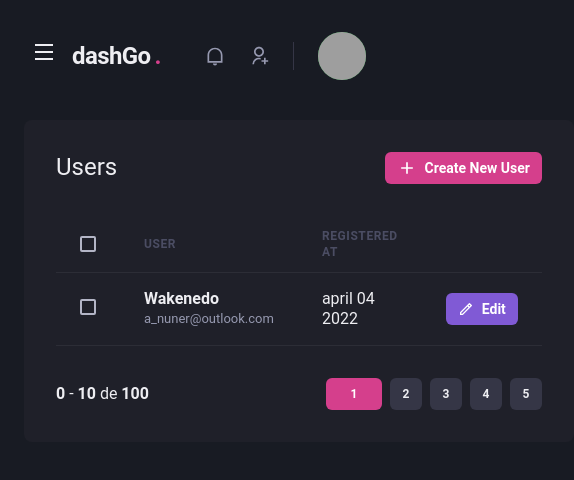
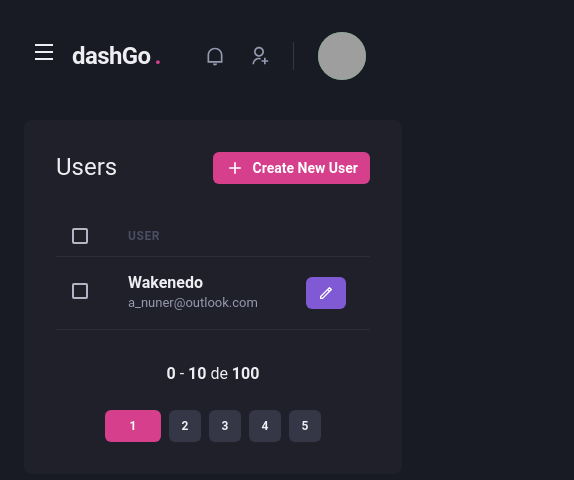
Before and after one commit to wakenedo/dash-go, a Next.js app: page /users in a window 390 px wide. Shown: the top 480 px of the page, 574 px wide, since content can reach past the window. Built offline with nearby package versions, Linux system fonts and the light colour scheme; grey boxes are pictures that could not be loaded.

Commit message:
Responsiveness - Part 4
This time was the users Component the table was adapted to the smaller displays removing the edit and adapting the button to receive just the Icon, removed the row 'Registred at' and changed the flex direction of the pagination component

```diff
--- a/src/components/Pagination/index.tsx
+++ b/src/components/Pagination/index.tsx
@@ -4,11 +4,11 @@ import { PaginationItem } from "./PaginationItem";
 export function Pagination() {
     return (
         <Stack
-            direction='row'
+            direction={['column','row']}
+            spacing='6'
             mt='8'
             justify='space-between'
             alignItems='center'
-            spacing='6'
         >
             <Box>
                 <strong>0</strong> - <strong>10</strong> de <strong>100</strong>
--- a/src/pages/users/index.tsx
+++ b/src/pages/users/index.tsx
@@ -1,10 +1,15 @@
-import { Box, Button, Checkbox, Flex, Heading, Icon, Table, Tbody, Td, Text, Th, Thead, Tr } from "@chakra-ui/react";
+import { Box, Button, Checkbox, Flex, Heading, Icon, Table, Tbody, Td, Text, Th, Thead, Tr, useBreakpointValue } from "@chakra-ui/react";
 import { RiAddLine, RiPencilLine } from "react-icons/ri";
 import { Header } from "../../components/Header";
 import { Pagination } from "../../components/Pagination";
 import { Sidebar } from "../../components/Sidebar";
 
 export default function UserList() {
+    const isWideVersion = useBreakpointValue({
+        base: false,
+        lg: true
+    })
+
     return (
         <Box>
             <Header />
@@ -19,7 +24,7 @@ export default function UserList() {
                             size='sm'
                             fontSize='sm'
                             colorScheme='pink'
-                            leftIcon={<Icon as={RiAddLine} fontSize='20'/>}
+                            leftIcon={<Icon as={RiAddLine} fontSize='20' />}
                         >
                             Create New User
                         </Button>
@@ -27,17 +32,17 @@ export default function UserList() {
                     <Table colorScheme='whiteAlpha'>
                         <Thead>
                             <Tr>
-                                <Th px='6' color='gray.300' width='8'>
+                                <Th px={['4', '4', '6']} color='gray.300' width='8'>
                                     <Checkbox colorScheme='pink' />
                                 </Th>
                                 <Th>User</Th>
-                                <Th>Registered At</Th>
+                                {isWideVersion && <Th>Registered At</Th>}
                                 <Th width='8'></Th>
                             </Tr>
                         </Thead>
                         <Tbody>
                             <Tr>
-                                <Td>
+                                <Td px={['4', '4', '6']}>
                                     <Checkbox colorScheme='pink' />
                                 </Td>
                                 <Td>
@@ -46,18 +51,33 @@ export default function UserList() {
                                         <Text fontSize='small' color='gray.300'>a_nuner@outlook.com</Text>
                                     </Box>
                                 </Td>
-                                <Td>april 04 2022</Td>
+                                {isWideVersion ? <Td>april 04 2022</Td> : ''}
+
+                                {isWideVersion ?
                                     <Td>
                                         <Button
                                             as='a'
                                             size='sm'
                                             fontSize='sm'
                                             colorScheme='purple'
-                                        leftIcon={<Icon as={RiPencilLine} fontSize='16'/>}
+                                            leftIcon={<Icon as={RiPencilLine} fontSize='16' />}
                                         >
                                             Edit
                                         </Button>
                                     </Td>
+                                    :
+                                    <Td>
+                                        <Button
+                                            as='a'
+                                            size='sm'
+                                            fontSize='sm'
+                                            colorScheme='purple'
+                                        >
+                                            <Icon as={RiPencilLine} fontSize='16' />
+                                        </Button>
+                                    </Td>
+                                }
+
                             </Tr>
                         </Tbody>
                     </Table>
```
Lines whose indentation alone changed are shown as unchanged.
